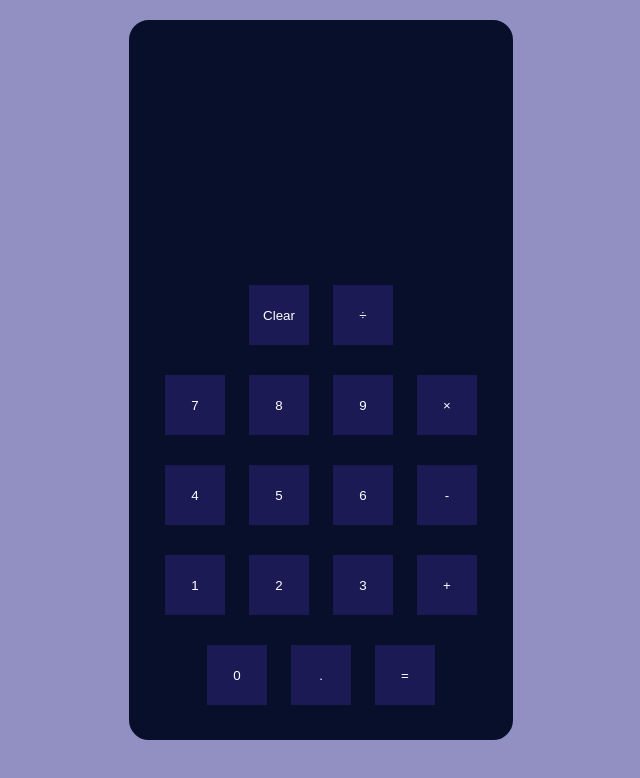
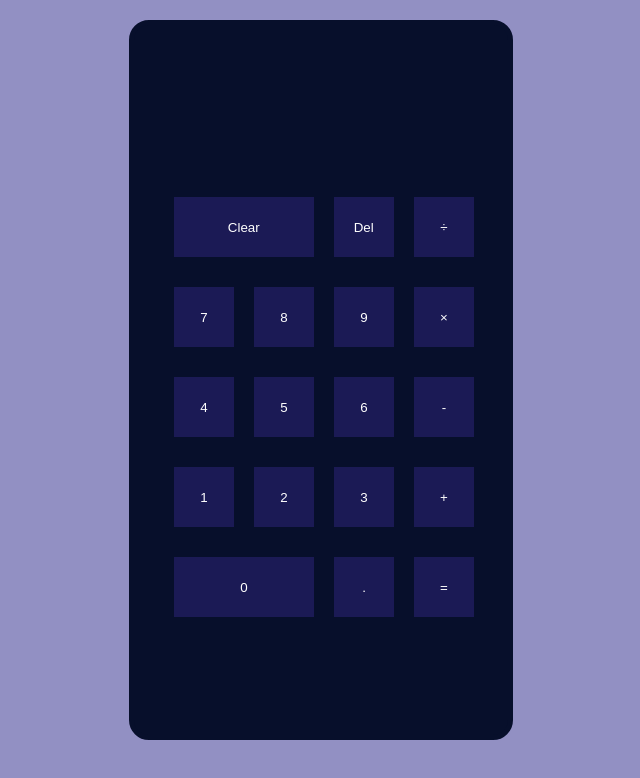
Before and after one commit to vasubhrdwj/Calculator, a plain HTML site: page index.html in a window 1280 px wide. Shown: the whole page, without its empty margins (319-959 px from the left). Drawn offline with Linux system fonts and the light colour scheme.

Commit message:
added flex for all buttons

```diff
--- a/index.html
+++ b/index.html
@@ -10,10 +10,11 @@
     <div class="CalculatorUI">
       <div class="row-display">
         <h3 class="display-upper"></h3>
-        <h1 class="display-lower"></h1>
+        <h3 class="display-lower"></h3>
       </div>
       <div class="row-clear">
         <button class="btn-Reset">Clear</button>
+        <button class="btn-del">Del</button>
         <button class="op btn-divide">&#247;</button>
       </div>
       <div class="row-1">
--- a/styles.css
+++ b/styles.css
@@ -18,10 +18,10 @@ button {
   box-sizing: border-box;
   background-color: #070f2b;
   flex-direction: column;
-  align-items: center;
+  align-items: space-around;
   border: 5px solid #070f2b;
   border-radius: 20px;
-  padding: 20px 10px 20px;
+  padding: 20px 30px 20px;
   max-width: 30vw;
   gap: 10px;
   height: 90vh;
@@ -33,13 +33,57 @@ button {
 /* Display UI */
 
 .row-display {
-  flex: 2;
   align-self: stretch;
   padding: 10px;
-  margin-right: 30px;
+  margin-right: 20px;
   display: flex;
   align-items: end;
   flex-direction: column;
 }
 
+.display-upper {
+  font-size: 24px;
+}
+.display-lower {
+  font-size: 32px;
+}
+
 /* Display UI End*/
+
+/* Row (Clear row) */
+
+.row-clear {
+  display: flex;
+  justify-content: baseline;
+}
+
+.btn-Reset {
+  flex: 1 1 60%;
+}
+
+.btn-del {
+  flex: 1 1 25%;
+}
+
+/* End Row (Clear row) */
+
+.row-1 {
+  display: flex;
+  /* justify-content: space-between; */
+}
+.row-2 {
+  display: flex;
+}
+.row-3 {
+  display: flex;
+}
+.base-row {
+  display: flex;
+}
+
+.digit {
+  flex: 1 1 25%;
+}
+.op {
+  flex: 1 1 25%;
+}
```
